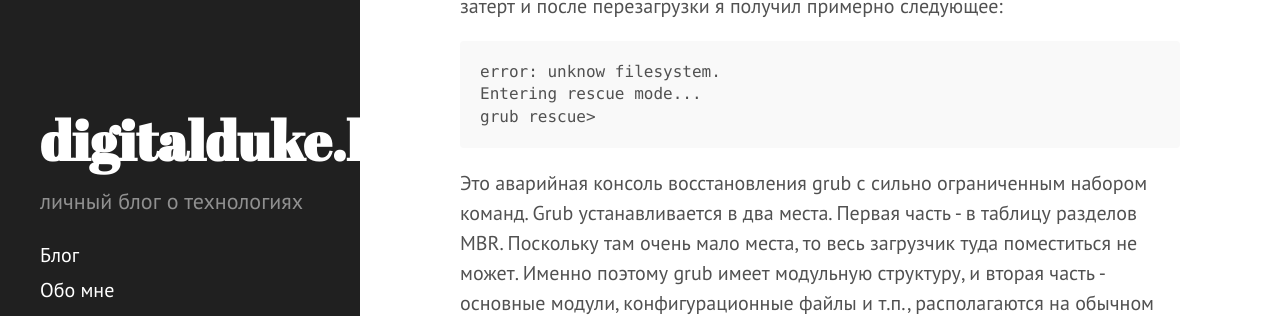
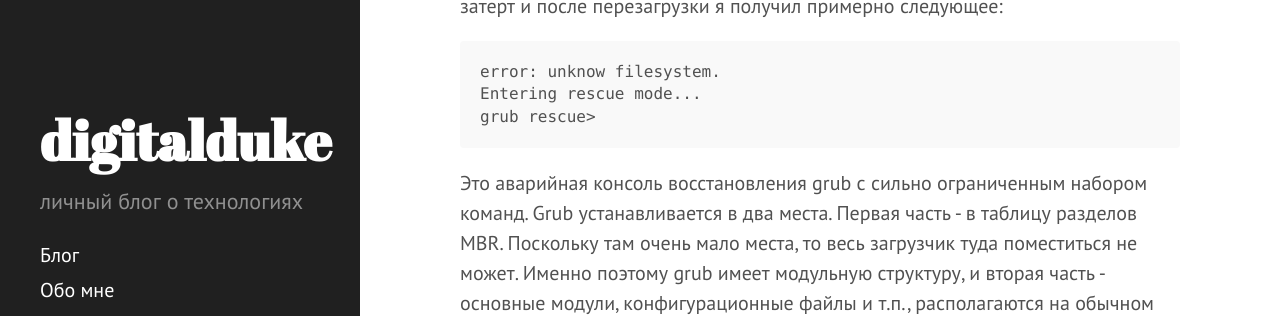
Before and after one commit to digitalduke/digitalduke.github.io, a Jekyll site: the page built from index.html, in a window 1280 px wide. Shown: the part 359-675 px from the top of the page. Built offline with Jekyll 4.4.1, drawn with Linux system fonts in a browser that asks for light colours; the list of posts is cut into pages by our own code.

Commit message:
Update _config.yml

```diff
--- a/_config.yml
+++ b/_config.yml
@@ -1,4 +1,4 @@
-title: digitalduke.blog
+title: digitalduke
 tagline: 'личный блог о технологиях'
 description: 'личный блог о технологиях'
 
```
